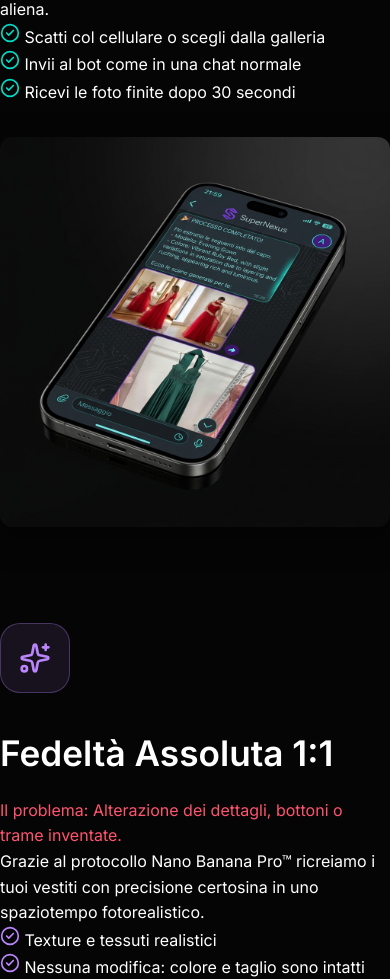
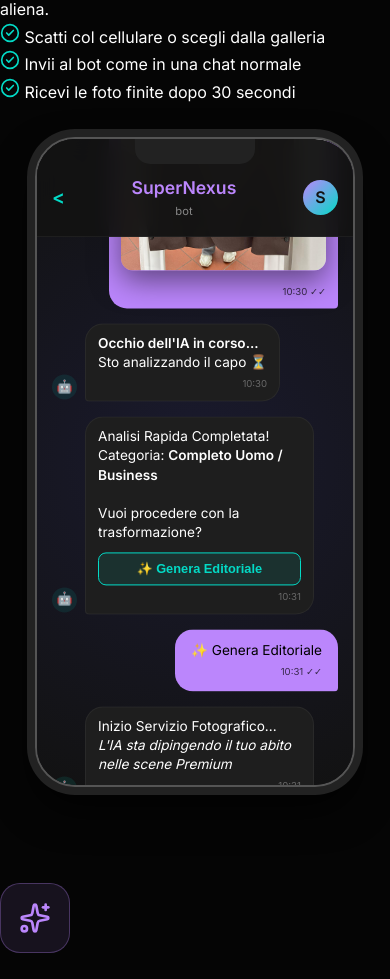
Before and after one commit to cloedesignmilan/SuperNexus, a Next.js app: page / in a window 390 px wide. Shown: the part 9740-10719 px from the top of the page. Built offline with nearby package versions, Linux system fonts and the light colour scheme; a web font is replaced by a local one.

Commit message:
feat(ui): add beautifully animated HTML/CSS infinite scrolling iPhone mockup rendering actual telegram usage for absolute wow factor

```diff
--- a/src/app/page.tsx
+++ b/src/app/page.tsx
@@ -1,6 +1,7 @@
 import React from 'react';
 import Link from 'next/link';
 import { Camera, Zap, Smartphone, Sparkles, CheckCircle2, TrendingUp, ArrowRight } from 'lucide-react';
+import AnimatedTelegramMockup from '@/components/AnimatedTelegramMockup';
 
 
 export default function LandingPage() {
@@ -100,8 +101,8 @@ export default function LandingPage() {
               <li><CheckCircle2 color="#03dac6" size={20} /> Ricevi le foto finite dopo 30 secondi</li>
             </ul>
           </div>
-          <div className="z-visual" style={{ background: 'transparent', padding: '0', border: 'none', boxShadow: 'none' }}>
-            <img src="/telegram_iphone.png" alt="Telegram App UI SuperNexus su iPhone" style={{ maxHeight: '700px', objectFit: 'contain' }} />
+          <div className="z-visual" style={{ background: 'transparent', padding: '0', border: 'none', boxShadow: 'none', display: 'flex', justifyContent: 'center' }}>
+            <AnimatedTelegramMockup />
           </div>
         </div>
 
--- /dev/null
+++ b/src/components/AnimatedTelegramMockup.css
@@ -0,0 +1,215 @@
+.phone-mockup {
+  position: relative;
+  width: 320px;
+  height: 650px;
+  background: #0d0d0d;
+  border-radius: 40px;
+  box-shadow: 0 0 0 8px #222, 0 20px 40px rgba(0,0,0,0.8), inset 0 0 20px rgba(187, 134, 252, 0.1);
+  overflow: hidden;
+  margin: 0 auto;
+  border: 2px solid #555;
+}
+
+.phone-notch {
+  position: absolute;
+  top: 0;
+  left: 50%;
+  transform: translateX(-50%);
+  width: 120px;
+  height: 25px;
+  background: #222;
+  border-bottom-left-radius: 15px;
+  border-bottom-right-radius: 15px;
+  z-index: 100;
+}
+
+.telegram-app-header {
+  background: rgba(18, 18, 18, 0.95);
+  backdrop-filter: blur(10px);
+  padding: 35px 15px 15px;
+  display: flex;
+  align-items: center;
+  justify-content: space-between;
+  border-bottom: 1px solid rgba(255,255,255,0.05);
+  position: absolute;
+  top: 0;
+  left: 0;
+  width: 100%;
+  z-index: 50;
+}
+
+.header-back {
+  font-size: 1.2rem;
+  color: #03dac6;
+  font-weight: bold;
+}
+
+.header-title {
+  display: flex;
+  flex-direction: column;
+  align-items: center;
+}
+
+.logo-text {
+  color: #bb86fc;
+  font-weight: 800;
+  font-size: 1.1rem;
+}
+
+.bot-status {
+  color: #888;
+  font-size: 0.7rem;
+}
+
+.header-avatar {
+  width: 35px;
+  height: 35px;
+  border-radius: 50%;
+  background: linear-gradient(135deg, #bb86fc, #03dac6);
+  display: flex;
+  align-items: center;
+  justify-content: center;
+  font-weight: bold;
+  color: #121212;
+}
+
+.chat-window {
+  position: absolute;
+  top: 0;
+  left: 0;
+  width: 100%;
+  height: 100%;
+  overflow: hidden;
+  background: radial-gradient(circle at center, #1a1a2e 0%, #121212 100%);
+}
+
+.chat-content {
+  padding: 100px 15px 40px;
+  display: flex;
+  flex-direction: column;
+  gap: 15px;
+  animation: autoScroll 12s cubic-bezier(0.4, 0, 0.2, 1) infinite;
+}
+
+@keyframes autoScroll {
+  0%, 15% { transform: translateY(0); }
+  35% { transform: translateY(-100px); }
+  55% { transform: translateY(-250px); }
+  75% { transform: translateY(-400px); }
+  90%, 100% { transform: translateY(-550px); }
+}
+
+.msg-row {
+  display: flex;
+  width: 100%;
+  opacity: 0;
+  transform: translateY(20px);
+  animation: messageAppear 0.5s ease forwards;
+}
+
+@keyframes messageAppear {
+  to {
+    opacity: 1;
+    transform: translateY(0);
+  }
+}
+
+.msg-user {
+  justify-content: flex-end;
+}
+
+.msg-bot {
+  justify-content: flex-start;
+  gap: 8px;
+}
+
+.msg-bubble {
+  max-width: 80%;
+  padding: 10px 12px;
+  border-radius: 18px;
+  font-size: 0.85rem;
+  line-height: 1.4;
+  position: relative;
+}
+
+.msg-user .msg-bubble {
+  background: #bb86fc;
+  color: #000;
+  border-bottom-right-radius: 4px;
+}
+
+.msg-bot .msg-bubble {
+  background: #1e1e1e;
+  border: 1px solid rgba(255,255,255,0.05);
+  color: #fff;
+  border-bottom-left-radius: 4px;
+}
+
+.avatar-bot {
+  width: 25px;
+  height: 25px;
+  align-self: flex-end;
+  background: rgba(3, 218, 198, 0.1);
+  border-radius: 50%;
+  display: flex;
+  align-items: center;
+  justify-content: center;
+  font-size: 0.8rem;
+  margin-bottom: 2px;
+}
+
+.msg-photo {
+  width: 100%;
+  border-radius: 12px;
+  margin-bottom: 5px;
+  aspect-ratio: 3/4;
+  object-fit: cover;
+}
+
+.msg-photo-result {
+  width: 180px;
+  border-radius: 12px;
+  margin-top: 10px;
+  margin-bottom: 5px;
+}
+
+.msg-time {
+  font-size: 0.6rem;
+  text-align: right;
+  opacity: 0.7;
+  margin-top: 5px;
+}
+
+.msg-user .msg-time {
+  color: #000;
+}
+
+.msg-bot .msg-time {
+  color: #888;
+}
+
+.bot-buttons {
+  display: flex;
+  flex-direction: column;
+  gap: 8px;
+  margin-top: 10px;
+}
+
+.bot-buttons button {
+  background: rgba(3, 218, 198, 0.1);
+  border: 1px solid #03dac6;
+  color: #03dac6;
+  padding: 8px;
+  border-radius: 8px;
+  font-weight: 600;
+  font-size: 0.8rem;
+}
+
+.highlight-bubble {
+  border: 1px solid #bb86fc !important;
+  box-shadow: 0 0 15px rgba(187, 134, 252, 0.2);
+}
+
+.text-only {
+  padding: 12px 16px;
+}
--- /dev/null
+++ b/src/components/AnimatedTelegramMockup.tsx
@@ -0,0 +1,87 @@
+"use client";
+import React, { useEffect, useRef } from "react";
+import "./AnimatedTelegramMockup.css";
+
+export default function AnimatedTelegramMockup() {
+  return (
+    <div className="phone-mockup">
+      <div className="phone-notch"></div>
+
+      {/* Header App */}
+      <div className="telegram-app-header">
+        <div className="header-back">{"<"}</div>
+        <div className="header-title">
+          <span className="logo-text">SuperNexus</span>
+          <span className="bot-status">bot</span>
+        </div>
+        <div className="header-avatar">S</div>
+      </div>
+
+      {/* Finestra Chat */}
+      <div className="chat-window">
+        <div className="chat-content">
+
+          {/* Messaggio 1: Utente invia foto */}
+          <div className="msg-row msg-user fade-in" style={{ animationDelay: '1s' }}>
+            <div className="msg-bubble">
+              <img src="/4-a.jpeg" alt="Foto scattata in negozio" className="msg-photo" />
+              <div className="msg-time">10:30 ✓✓</div>
+            </div>
+          </div>
+
+          {/* Messaggio 2: Bot Analisi */}
+          <div className="msg-row msg-bot fade-in" style={{ animationDelay: '2.5s' }}>
+            <div className="avatar-bot">🤖</div>
+            <div className="msg-bubble">
+              <p><strong>Occhio dell'IA in corso...</strong><br/>Sto analizzando il capo ⏳</p>
+              <div className="msg-time">10:30</div>
+            </div>
+          </div>
+
+          {/* Messaggio 3: Bot Conferma */}
+          <div className="msg-row msg-bot fade-in" style={{ animationDelay: '4s' }}>
+            <div className="avatar-bot">🤖</div>
+            <div className="msg-bubble">
+              <p>Analisi Rapida Completata!<br/>Categoria: <strong>Completo Uomo / Business</strong><br/><br/>Vuoi procedere con la trasformazione?</p>
+              <div className="bot-buttons">
+                <button>✨ Genera Editoriale</button>
+              </div>
+              <div className="msg-time">10:31</div>
+            </div>
+          </div>
+
+          {/* Messaggio 4: Utente sceglie genera */}
+          <div className="msg-row msg-user fade-in" style={{ animationDelay: '5.5s' }}>
+            <div className="msg-bubble text-only">
+              ✨ Genera Editoriale
+              <div className="msg-time">10:31 ✓✓</div>
+            </div>
+          </div>
+
+          {/* Messaggio 5: Bot Lavorazione */}
+          <div className="msg-row msg-bot fade-in" style={{ animationDelay: '6s' }}>
+            <div className="avatar-bot">🤖</div>
+            <div className="msg-bubble">
+              <p>Inizio Servizio Fotografico...<br/><em>L'IA sta dipingendo il tuo abito nelle scene Premium</em></p>
+              <div className="msg-time">10:31</div>
+            </div>
+          </div>
+
+          {/* Messaggio 6: Bot Fine - Risultato */}
+          <div className="msg-row msg-bot fade-in" style={{ animationDelay: '9s' }}>
+            <div className="avatar-bot">✨</div>
+            <div className="msg-bubble highlight-bubble">
+              <p><strong>PROCESSO COMPLETATO! 🎉</strong><br/>Ecco la tua immagine per Instagram:</p>
+              <img src="/4-b.jpeg" alt="Risultato editoriale" className="msg-photo-result" />
+              <div className="msg-time">10:32</div>
+            </div>
+          </div>
+
+          {/* Spazio fondo extra per scorrimento */}
+          <div className="scroll-spacer"></div>
+
+        </div>
+      </div>
+    </div>
+  );
+}
```
